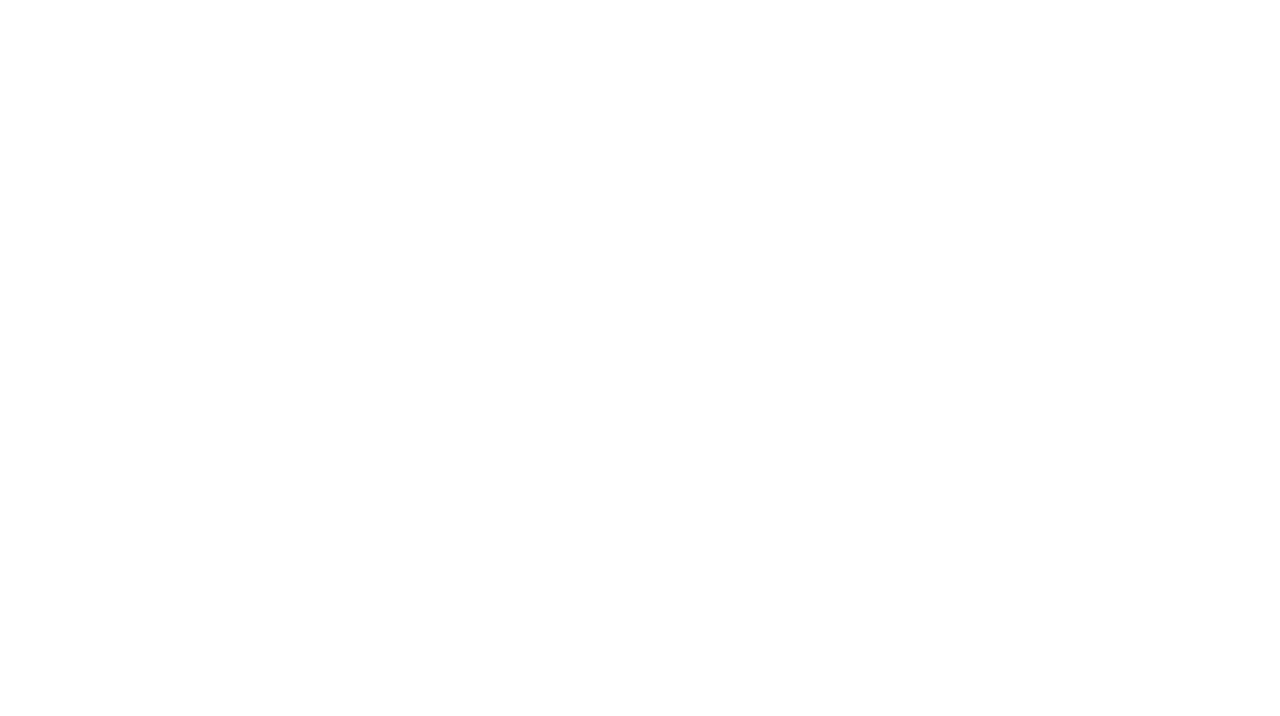
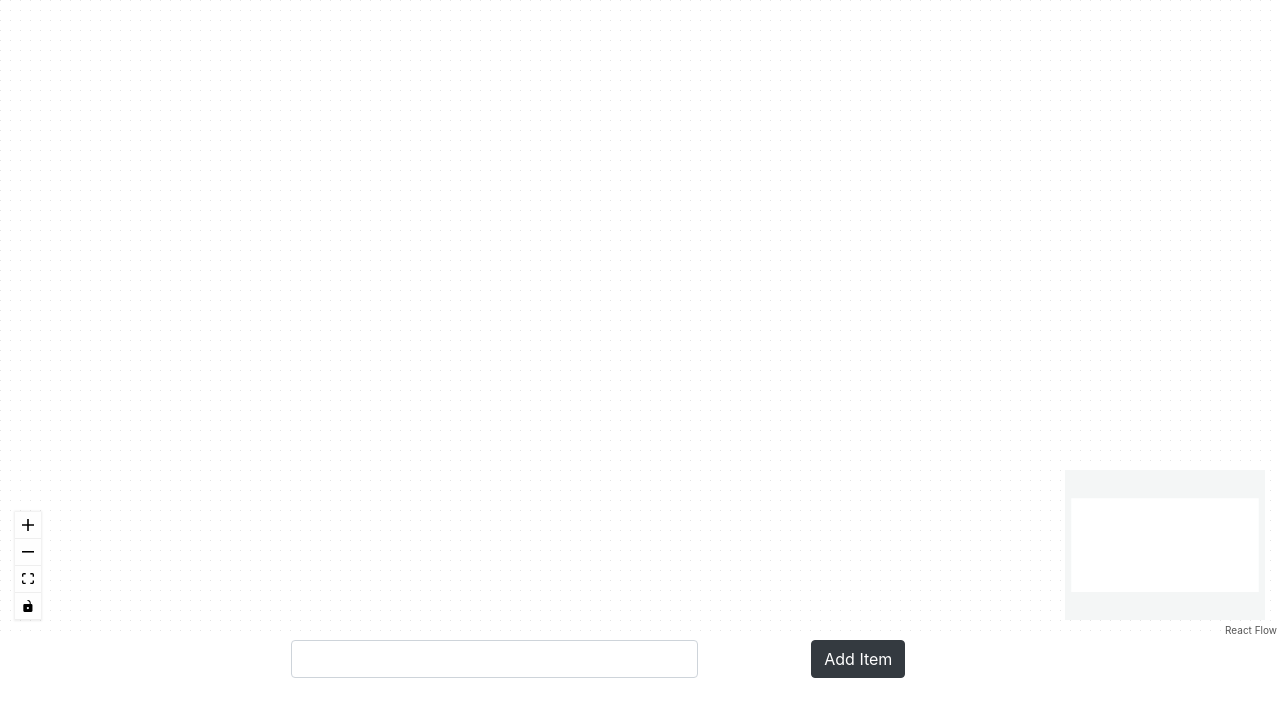
Before and after one commit to ppoudel0019/MindMap, a React (Create React App) app: page / in a window 1280 px wide. Shown: the top 716 px of the page. Built offline with nearby package versions, Linux system fonts and the light colour scheme.

Commit message:
add react flow mind graph

```diff
--- a/package.json
+++ b/package.json
@@ -6,8 +6,11 @@
     "@testing-library/jest-dom": "^5.11.4",
     "@testing-library/react": "^11.1.0",
     "@testing-library/user-event": "^12.1.10",
+    "bootstrap": "^4.6.0",
     "react": "^17.0.2",
+    "react-bootstrap": "^1.5.2",
     "react-dom": "^17.0.2",
+    "react-flow-renderer": "^9.4.2",
     "react-scripts": "4.0.3",
     "web-vitals": "^1.0.1"
   },
--- a/public/index.html
+++ b/public/index.html
@@ -24,7 +24,7 @@
       work correctly both with client-side routing and a non-root public URL.
       Learn how to configure a non-root public URL by running `npm run build`.
     -->
-    <title>Mind Flow App</title>
+    <title>Mind Map</title>
   </head>
   <body>
     <noscript>You need to enable JavaScript to run this app.</noscript>
--- a/src/App.js
+++ b/src/App.js
@@ -1,10 +1,11 @@
 
 import './App.css';
+import Node from './components/node'
 
 function App() {
   return (
     <div className="App">
-
+      <Node/>
     </div>
   );
 }
--- /dev/null
+++ b/src/components/node.jsx
@@ -0,0 +1,80 @@
+import React, {useState} from 'react';
+import ReactFlow, {addEdge, Background, Controls, MiniMap} from 'react-flow-renderer';
+import Button from 'react-bootstrap/Button'
+import Form from 'react-bootstrap/Form'
+import Col from 'react-bootstrap/Col'
+import Row from 'react-bootstrap/Row'
+
+
+
+const initialElements = [
+    {id: '1', type: 'input', data:{label: 'My Mind'}, position: {x:0,y:0}}
+]
+const onLoad = (reactFlowInstance) =>  {
+    reactFlowInstance.fitView();
+}
+
+const Node = () => {
+
+    const [elements, setElements] = useState(initialElements);
+    const [name, setName] = useState("")
+
+    const addNode = () => {
+        setElements(e => e.concat({
+            id: (e.length+1).toString(),
+            data: {label: `${name}`},
+            position: {x: Math.random() * window.innerWidth, y: Math.random() * window.innerHeight}
+        }));
+    };
+
+    const onConnect = (params) => setElements(e => addEdge(params,e));
+
+    return(
+        <>
+            <ReactFlow
+            elements={elements}
+            onLoad={onLoad}
+            style={{width:'100%',height: '80vh'}}
+            onConnect = {onConnect}
+            connectionLineStyle={{stroke: "#ddd", strokeWidth: 4}}
+            connectionLineType = "bezier"
+            snapToGrid = {true}
+            snapGrid={[16,16]}
+            >
+                  <MiniMap
+                nodeColor={n=>{
+                    if(n.type === 'input') return 'black';
+
+                    return 'yellow'
+                }} />
+                <Background
+                color="#8889"
+                gap={10}
+                />
+                <Controls />
+                </ReactFlow>
+
+
+            <Form>
+                <Row>
+                    <Col>
+                    </Col>
+                    <Col xs={3} md={4}>
+                        <Form.Control
+
+                        id="inlineFormInput"
+                        onChange={e => setName(e.target.value)}
+                        />
+                    </Col>
+                    <Col>
+                        <Button className="btn-primary" variant="dark" onClick={addNode}>Add Item</Button>
+                    </Col>
+                    <Col>
+                    </Col>
+                </Row>
+            </Form>
+        </>
+    )
+}
+
+export default Node;
--- a/src/index.js
+++ b/src/index.js
@@ -2,6 +2,7 @@ import React from 'react';
 import ReactDOM from 'react-dom';
 import './index.css';
 import App from './App';
+import 'bootstrap/dist/css/bootstrap.min.css';
 import reportWebVitals from './reportWebVitals';
 
 ReactDOM.render(
```
Also changed, not shown: 2 other files (tests, documents, lock files or other folders).
